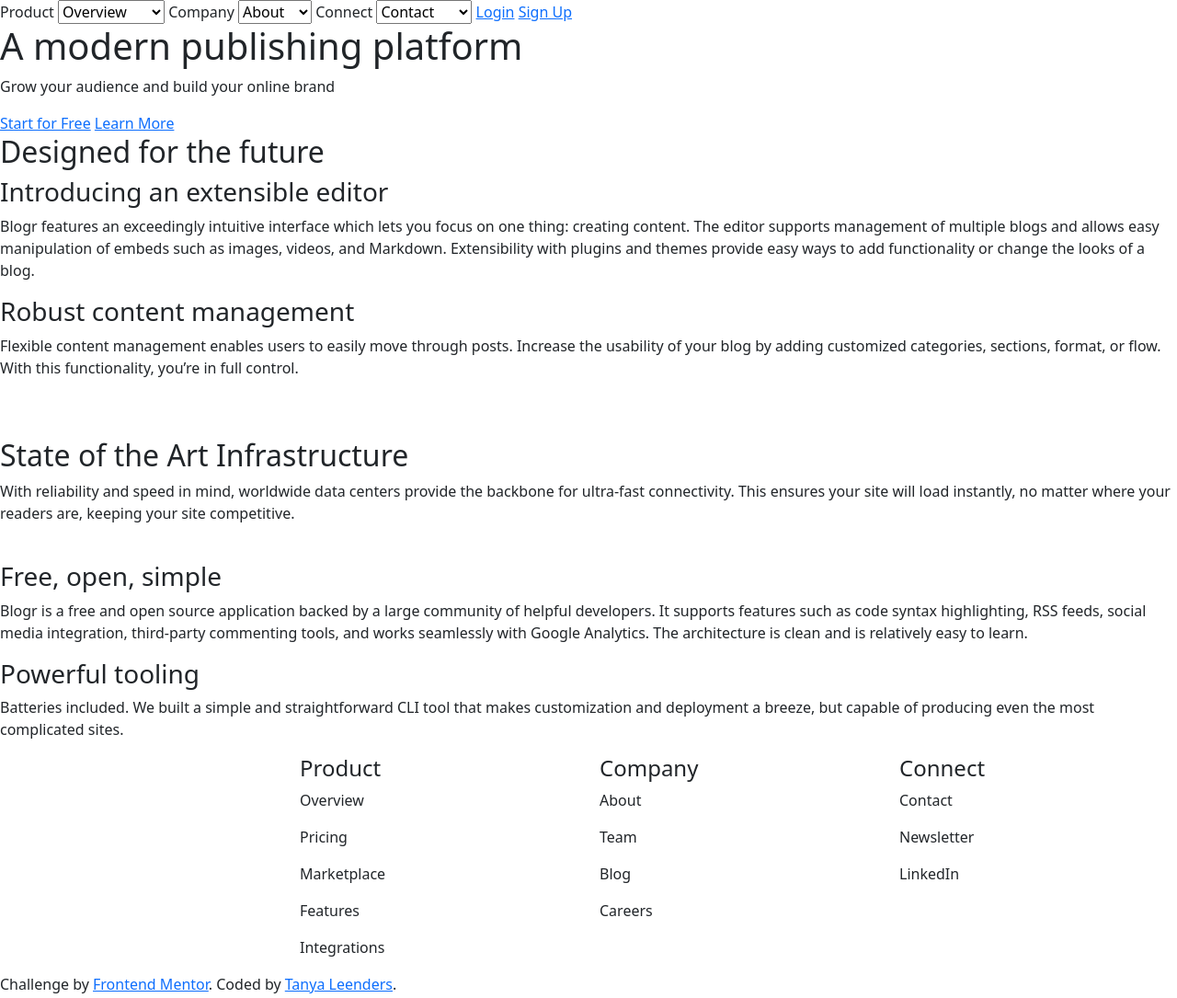
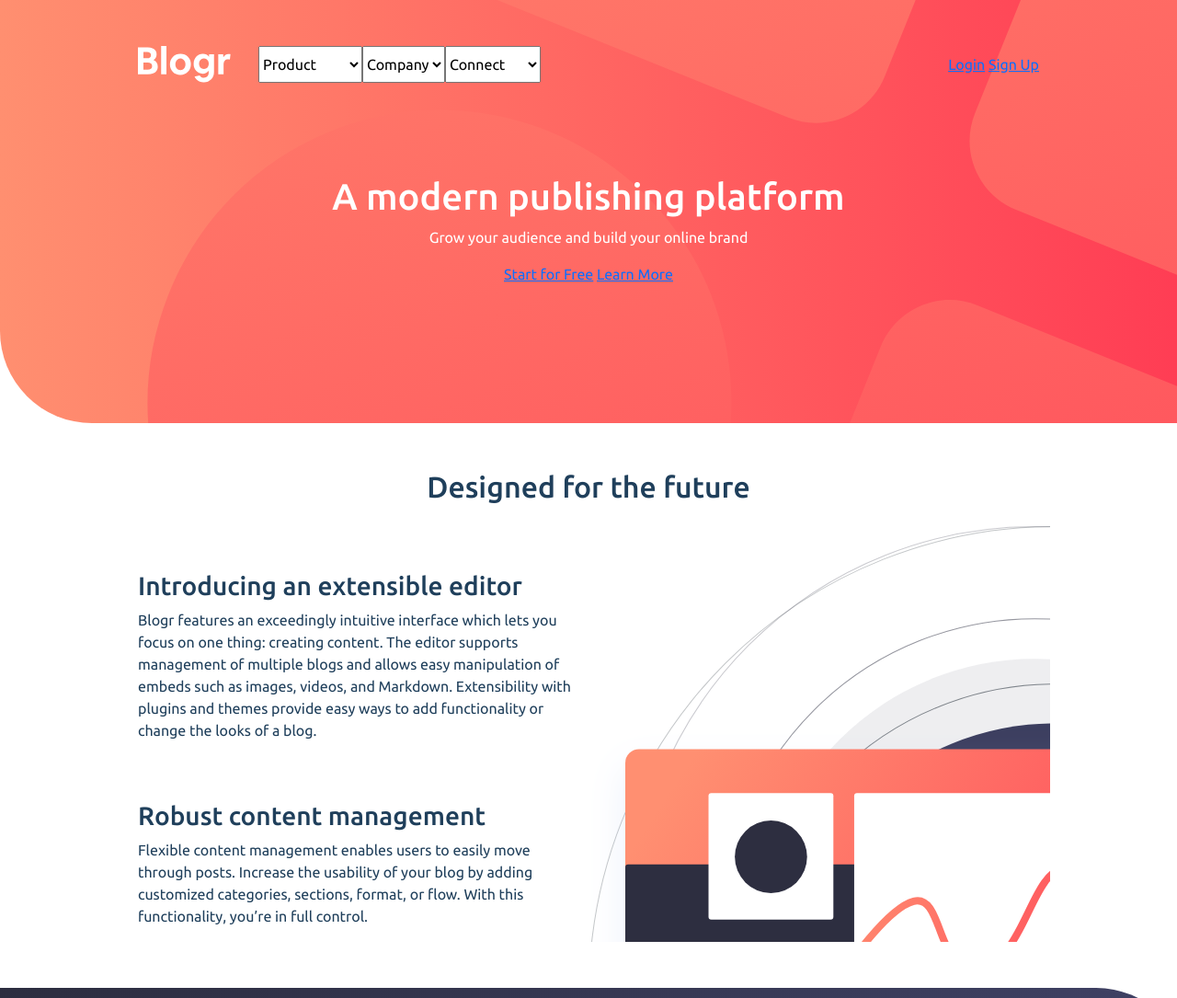
Before and after one commit to Tanya-Amber-L/Blogr-landing-page, a plain HTML site: page index.html in a window 1280 px wide. Shown: the top 1085 px of the page at 92% size. Drawn offline with nearby package versions, Linux system fonts and the light colour scheme.

Commit message:
began css, added images (wip for the style)

```diff
--- a/index.html
+++ b/index.html
@@ -5,45 +5,48 @@
     <meta name="viewport" content="width=device-width, initial-scale=1.0">
     <link href="https://cdn.jsdelivr.net/npm/bootstrap@5.0.1/dist/css/bootstrap.min.css" rel="stylesheet" integrity="sha384-+0n0xVW2eSR5OomGNYDnhzAbDsOXxcvSN1TPprVMTNDbiYZCxYbOOl7+AMvyTG2x" crossorigin="anonymous">
     <link rel="icon" type="image/png" sizes="32x32" href="./images/favicon-32x32.png">
+    <link rel="stylesheet" href="style.css">
+    <title>Frontend Mentor | Blogr</title>
+</head>
 
-    <title>Frontend Mentor | [Blogr]</title>
+<body>
+    <header>
+        <nav class="d-flex justify-content-between align-items-center">
+            <div class="menu d-flex">
+                <img class="header-logo" src="images/logo.svg" alt="Blogr Logo">
 
-    <!-- <style>
-        .attribution { font-size: 11px; text-align: center; }
-        .attribution a { color: hsl(228, 45%, 44%); }
-    </style> -->
-</head>
-<body>
-
-    <header>
-        <nav>
-            <label for="product">Product</label>
-            <select name="product">
+                <select id="product" name="product">
+                    <option value="product">Product</option>
                     <option value="overview">Overview</option>
                     <option value="pricing">Pricing</option>
                     <option value="marketplace">Marketplace</option>
                     <option value="features">Features</option>
                     <option value="integrations">Integrations</option>
                 </select>
-            <label for="company">Company</label>
-            <select name="company">
+
+                <select id="company" name="company">
+                    <option value="company">Company</option>
                     <option value="about">About</option>
                     <option value="team">Team</option>
                     <option value="blog">Blog</option>
                     <option value="careers">Careers</option>
                 </select>
-            <label for="connect">Connect</label>
-            <select name="connect">
+
+                <select id="connect" name="connect">
+                    <option value="connect">Connect</option>
                     <option value="contact">Contact</option>
                     <option value="newsletter">Newsletter</option>
                     <option value="linkedIn">LinkedIn</option>
                 </select>
+            </div>
 
+            <div class="log-btns">
                 <a class="login-btn" href="#">Login</a>
                 <a class="sign-up-btn" href="#">Sign Up</a>
+            </div>
         </nav>
 
-        <div>
+        <div class="header-text text-center">
             <h1>A modern publishing platform</h1>
             <p>Grow your audience and build your online brand</p>
             <div>
@@ -55,46 +58,42 @@
     </header>
 
     <section class="first-sec">
-        <h2>Designed for the future</h2>
-        <div class="first-sec-content">
-            <div>
-                <h3>Introducing an extensible editor</h3>
+        <h2 class="text-center pb-3">Designed for the future</h2>
+        <div class="first-sec-content row">
+            <div class="col">
+                <h3 class="pt-5">Introducing an extensible editor</h3>
                 <p>Blogr features an exceedingly intuitive interface which lets you focus on one thing: creating content.
                     The editor supports management of multiple blogs and allows easy manipulation of embeds such as images,
                     videos, and Markdown. Extensibility with plugins and themes provide easy ways to add functionality or
                     change the looks of a blog.</p>
-                <h3>Robust content management</h3>
+                <h3 class="pt-5">Robust content management</h3>
                 <p>Flexible content management enables users to easily move through posts. Increase the usability of your blog
                     by adding customized categories, sections, format, or flow. With this functionality, you’re in full control.</p>
             </div>
-            <div>
-                <img src="" alt="">
+            <div class="first-sec-img col">
             </div>
         </div>
-
     </section>
 
-    <section class="second-sec">
-        <div>
-            <img src="" alt="">
+    <section class="second-sec row">
+        <div class="second-sec-img col">
         </div>
-        <div>
-            <h2>State of the Art Infrastructure</h2>
+        <div class="col">
+            <h2 class="pb-3">State of the Art Infrastructure</h2>
             <p>With reliability and speed in mind, worldwide data centers provide the backbone for ultra-fast connectivity.
                 This ensures your site will load instantly, no matter where your readers are, keeping your site competitive.</p>
         </div>
     </section>
 
-    <section class="thirs-sec">
-        <div>
-            <img src="" alt="">
+    <section class="third-sec row">
+        <div class="third-sec-img col">
         </div>
-        <div>
-            <h3>Free, open, simple</h3>
+        <div class="col">
+            <h3 class="pt-5">Free, open, simple</h3>
             <p>Blogr is a free and open source application backed by a large community of helpful developers. It supports
                 features such as code syntax highlighting, RSS feeds, social media integration, third-party commenting tools,
                 and works seamlessly with Google Analytics. The architecture is clean and is relatively easy to learn.</p>
-            <h3>Powerful tooling</h3>
+            <h3 class="pt-5">Powerful tooling</h3>
             <p>Batteries included. We built a simple and straightforward CLI tool that makes customization and deployment a breeze, but
                 capable of producing even the most complicated sites.</p>
         </div>
@@ -102,10 +101,10 @@
 
     <footer class="row">
         <div class="col">
-            <img src="" alt="">
+            <img src="images/logo.svg" alt="Blogr Logo">
         </div>
         <div class="col">
-            <h4>Product</h4>
+            <h4 class="pb-5">Product</h4>
             <p>Overview</p>
             <p>Pricing</p>
             <p>Marketplace</p>
@@ -113,21 +112,21 @@
             <p>Integrations</p>
         </div>
         <div class="col">
-            <h4>Company</h4>
+            <h4 class="pb-5">Company</h4>
             <p>About</p>
             <p>Team</p>
             <p>Blog</p>
             <p>Careers</p>
         </div>
         <div class="col">
-            <h4>Connect</h4>
+            <h4 class="pb-5">Connect</h4>
             <p>Contact</p>
             <p>Newsletter</p>
             <p>LinkedIn</p>
         </div>
     </footer>
 
-    <div class="attribution">
+    <div class="attribution text-center">
         Challenge by <a href="https://www.frontendmentor.io?ref=challenge" target="_blank">Frontend Mentor</a>.
         Coded by <a href="https://github.com/Tanya-Amber-L" target="_blank">Tanya Leenders</a>.
     </div>
--- /dev/null
+++ b/style.css
@@ -0,0 +1,62 @@
+@import url('https://fonts.googleapis.com/css2?family=Overpass:wght@300;600&family=Ubuntu:wght@400;500;700&display=swap');
+
+:root {
+    --white-text: rgb(255, 255, 255);
+    --blue-text: rgb(31, 63, 91);
+    --light-red: rgb(255, 61, 84);
+    --light-orange: rgb(255, 143, 112);
+    --dark-grey: rgb(37, 37, 45);
+    --grey-blue: rgb(44, 45, 63);
+    --lighter-blue: rgb(63, 65, 100);
+}
+
+/* GENERAL STYLES  */
+* {
+    padding: 0;
+    margin: 0;
+}
+body {
+    background-color: var(--white-text);
+    font-size: 16px;
+    color: var(--blue-text);
+    font-family: "Ubuntu", sans-serif;
+}
+header, .first-sec, .second-sec, .third-sec, footer {
+    padding: 50px 150px;
+}
+.header-logo {padding-right: 30px;}
+.header-text {padding: 100px;}
+
+header {
+    color: var(--white-text);
+    background: url(images/bg-pattern-intro.svg) , linear-gradient(to right, var(--light-orange), var(--light-red));
+    background-size: 200%, contain;
+    background-position-x: 25%;
+    background-position-y: 50%;
+    border-radius: 0 0 0 100px;
+}
+
+.first-sec-img {
+    background: url(images/illustration-editor-desktop.svg), url(images/bg-pattern-circles.svg);
+}
+
+.second-sec {
+    color: var(--white-text);
+    background: linear-gradient(to right, var(--grey-blue), var(--lighter-blue));
+    border-radius: 0 100px 0 100px;
+}
+.second-sec-img {
+    background: url(images/illustration-phones.svg), url(images/bg-pattern-circles.svg);
+}
+
+.third-sec-img{
+    background: url(images/illustration-laptop-desktop.svg), url(images/bg-pattern-circles.svg);
+}
+
+footer {
+    border-radius: 0 100px 0 0;
+}
+footer, .attribution {
+    color: var(--white-text);
+    background-color: var(--dark-grey);
+}
```
Lines whose indentation alone changed are shown as unchanged.
